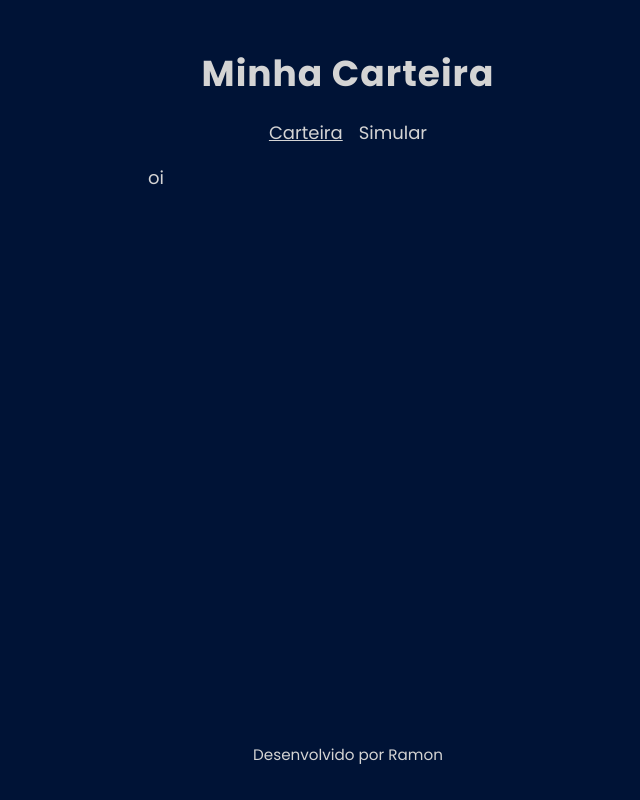
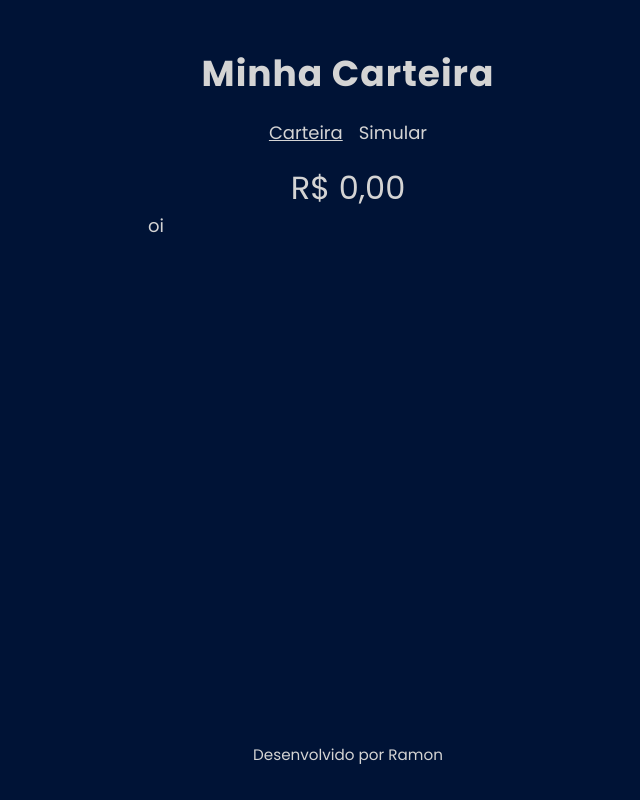
Before and after one commit to Ramon-Erik/expenses-tracker, a Vue app: page / in a window 1280 px wide. Shown: the whole page, without its empty margins (292-932 px from the left). Built offline with nearby package versions, Linux system fonts and the light colour scheme.

Commit message:
feat: balance on main view

```diff
--- a/src/App.vue
+++ b/src/App.vue
@@ -3,6 +3,7 @@
     <ExHeader />
     <div class="container">
       <ExMenu />
+      <ExBalance :total="0" />
       <router-view />
     </div>
   </div>
@@ -13,6 +14,7 @@
 import ExHeader from './components/ExHeader.vue'
 import ExFooter from './components/ExFooter.vue'
 import ExMenu from './components/ExMenu.vue'
+import ExBalance from './components/ExBalance.vue';
 /*
 import type ITransaction from './interfaces/ITransaction.interface'
 
```
